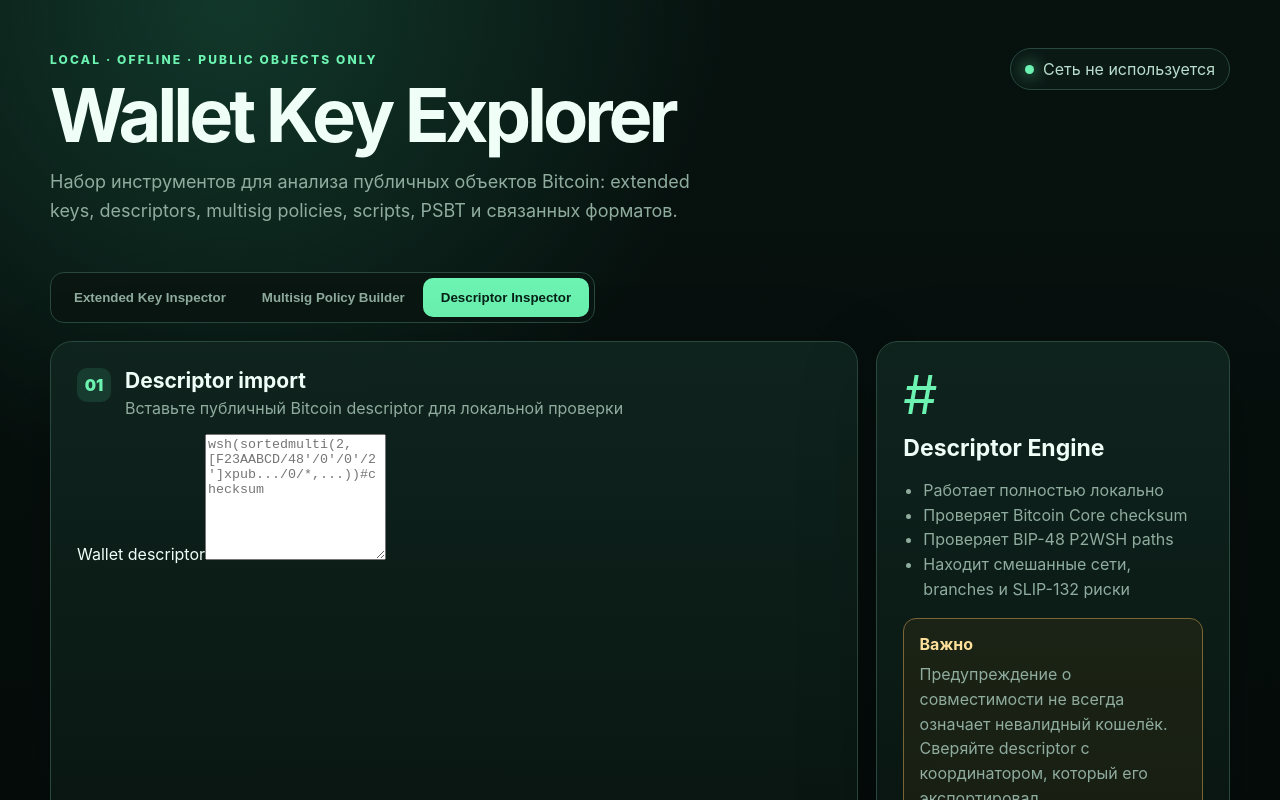
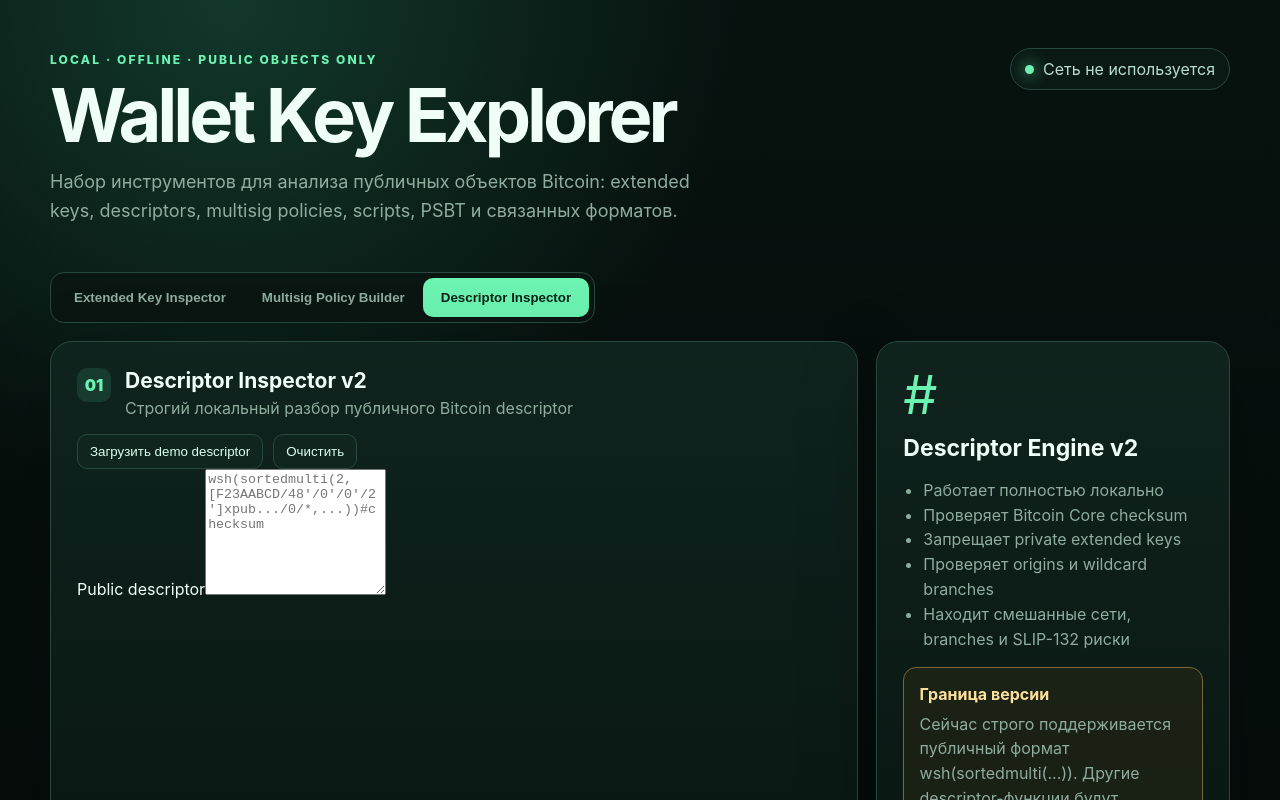
Before and after one commit to vanitoo/Wallet-Key-Explorer, a Next.js app: page / in a window 1280 px wide. Both pictures are taken after a click on the button "Descriptor Inspector". Shown: the top 800 px of the page. Built offline with nearby package versions, Linux system fonts and the light colour scheme.

Commit message:
feat: expose descriptor v2 analysis in UI

```diff
--- a/src/modules/descriptor/components/descriptor-explorer.tsx
+++ b/src/modules/descriptor/components/descriptor-explorer.tsx
@@ -2,6 +2,8 @@
 
 import { useMemo, useState } from "react";
 import { formatDescriptor, parseDescriptor } from "../lib/descriptor";
+
+const DEMO_DESCRIPTOR = "wsh(sortedmulti(2,[A1B2C3D4/48'/0'/0'/2']xpub6EB6pKQpw8rkV9vSyJuYzV6vakw6hpMNM8QAnAkcKdmgZaw6anqKTEMdUyCxLDqd6s7wVcAw6z8pbHfjWuwFpSauwPpHtTik1edkbujfpcJ/0/*,[B2C3D4E5/48'/0'/0'/2']xpub6F13r8guZsX5ghqgUQrqDwFi8FgMPsqxnnBouVSUdLfSUhsPHjj2fMN4bQ3GeyEqPH58WwgCNVRxMmYbMVHztjtoDVtiy9rLY94itdDowQj/0/*,[C3D4E5F6/48'/0'/0'/2']xpub6ENRsBZcqTQrNpY2h5LPAEjFxiuUp9noypWrmMhgFXpdBpnbQUMWRGwGuadCbKT85bzYwC731xs76cUuQKDLExtYoRo3mGCNJYF3XKK4zFL/0/*))";
 
 type DescriptorExplorerProps = {
   value: string;
@@ -27,40 +29,48 @@ export function DescriptorExplorer({ value, onValueChange, importedFromBuilder =
     setCopied(kind);
   }
 
+  function loadDemo(): void {
+    onValueChange(DEMO_DESCRIPTOR);
+    setCopied("");
+  }
+
   return (
     <section className="workspace multisig-workspace">
       <div className="panel input-panel">
-        <div className="section-title"><span>01</span><div><h2>Descriptor import</h2><p>Вставьте публичный Bitcoin descriptor для локальной проверки</p></div></div>
+        <div className="section-title"><span>01</span><div><h2>Descriptor Inspector v2</h2><p>Строгий локальный разбор публичного Bitcoin descriptor</p></div></div>
+        <div className="generation-actions"><button type="button" onClick={loadDemo}>Загрузить demo descriptor</button><button type="button" onClick={() => onValueChange("")}>Очистить</button></div>
         {importedFromBuilder && value && <div className="status"><strong>Descriptor получен из Multisig Builder.</strong><p>Можно сразу проверять структуру, checksum и совместимость.</p></div>}
-        <label>Wallet descriptor<textarea value={value} onChange={(event) => { onValueChange(event.target.value); setCopied(""); }} placeholder="wsh(sortedmulti(2,[F23AABCD/48'/0'/0'/2']xpub.../0/*,...))#checksum" spellCheck={false} rows={8} /></label>
+        <label>Public descriptor<textarea value={value} onChange={(event) => { onValueChange(event.target.value); setCopied(""); }} placeholder="wsh(sortedmulti(2,[F23AABCD/48'/0'/0'/2']xpub.../0/*,...))#checksum" spellCheck={false} rows={8} /></label>
         {result.error && <div className="status error">{result.error}</div>}
 
         {result.parsed && (
           <>
-            <div className="section-title settings-title"><span>02</span><div><h2>Разбор descriptor</h2><p>Структура, сеть, порог, ключи и совместимость</p></div></div>
+            <div className="section-title settings-title"><span>02</span><div><h2>Структурный разбор</h2><p>Policy, сеть, ветка, origins и extended public keys</p></div></div>
             <div className="algorithm-metrics">
               <div><span>Script</span><strong>{result.parsed.scriptType}</strong></div>
               <div><span>Policy</span><strong>{result.parsed.threshold} из {result.parsed.total}</strong></div>
               <div><span>Network</span><strong>{result.parsed.network}</strong></div>
+              <div><span>Branch</span><strong>{result.parsed.branch}</strong></div>
               <div><span>Health</span><strong>{result.parsed.score}/100</strong></div>
             </div>
 
-            <div className={result.parsed.checksumValid === false ? "status error" : "status"}>
-              <strong>Checksum: {result.parsed.checksumValid === undefined ? "отсутствует" : result.parsed.checksumValid ? "корректен" : "ошибка"}</strong>
+            <div className={result.parsed.checksumStatus === "invalid" ? "status error" : "status"}>
+              <strong>Checksum: {result.parsed.checksumStatus === "missing" ? "отсутствует" : result.parsed.checksumStatus === "valid" ? "корректен" : "ошибка"}</strong>
               <p>Рассчитанный checksum: <code>{result.parsed.calculatedChecksum}</code></p>
             </div>
 
             {result.parsed.warnings.length > 0
               ? <div className="status"><strong>Health Check</strong><ul>{result.parsed.warnings.map((warning) => <li key={warning}>{warning}</li>)}</ul></div>
-              : <div className="status"><strong>Health Check пройден.</strong><p>Явных проблем совместимости не обнаружено.</p></div>}
+              : <div className="status"><strong>Health Check пройден.</strong><p>Явных структурных проблем и рисков совместимости не обнаружено.</p></div>}
 
             <div className="signer-list">
               {result.parsed.keys.map((key, index) => (
                 <article className="signer-card" key={`${key.fingerprint}-${index}`}>
                   <div className="signer-heading"><strong>Signer {index + 1}</strong><span>{key.fingerprint}</span></div>
                   <small>Key type: {key.prefix || "unknown"} · {key.compatibility === "recommended" ? "рекомендован для P2WSH" : key.compatibility === "warning" ? "требует проверки совместимости" : "неизвестный тип"}</small>
-                  <small>Origin path: {key.path}</small>
-                  <small>Branch: {key.branch}</small>
+                  <small>Network: {key.network}</small>
+                  <small>Origin: {key.origin}</small>
+                  <small>Branch: {key.branch} · {key.branchType} · wildcard {key.wildcard ? "есть" : "нет"}</small>
                   <pre>{key.xpub}</pre>
                 </article>
               ))}
@@ -74,9 +84,9 @@ export function DescriptorExplorer({ value, onValueChange, importedFromBuilder =
       </div>
 
       <aside className="panel algorithm-panel">
-        <div className="algorithm-symbol">#</div><h3>Descriptor Engine</h3>
-        <ul className="check-list"><li>Работает полностью локально</li><li>Проверяет Bitcoin Core checksum</li><li>Проверяет BIP-48 P2WSH paths</li><li>Находит смешанные сети, branches и SLIP-132 риски</li></ul>
-        <div className="multisig-warning"><strong>Важно</strong><p>Предупреждение о совместимости не всегда означает невалидный кошелёк. Сверяйте descriptor с координатором, который его экспортировал.</p></div>
+        <div className="algorithm-symbol">#</div><h3>Descriptor Engine v2</h3>
+        <ul className="check-list"><li>Работает полностью локально</li><li>Проверяет Bitcoin Core checksum</li><li>Запрещает private extended keys</li><li>Проверяет origins и wildcard branches</li><li>Находит смешанные сети, branches и SLIP-132 риски</li></ul>
+        <div className="multisig-warning"><strong>Граница версии</strong><p>Сейчас строго поддерживается публичный формат wsh(sortedmulti(...)). Другие descriptor-функции будут добавляться отдельными этапами.</p></div>
       </aside>
     </section>
   );
```
